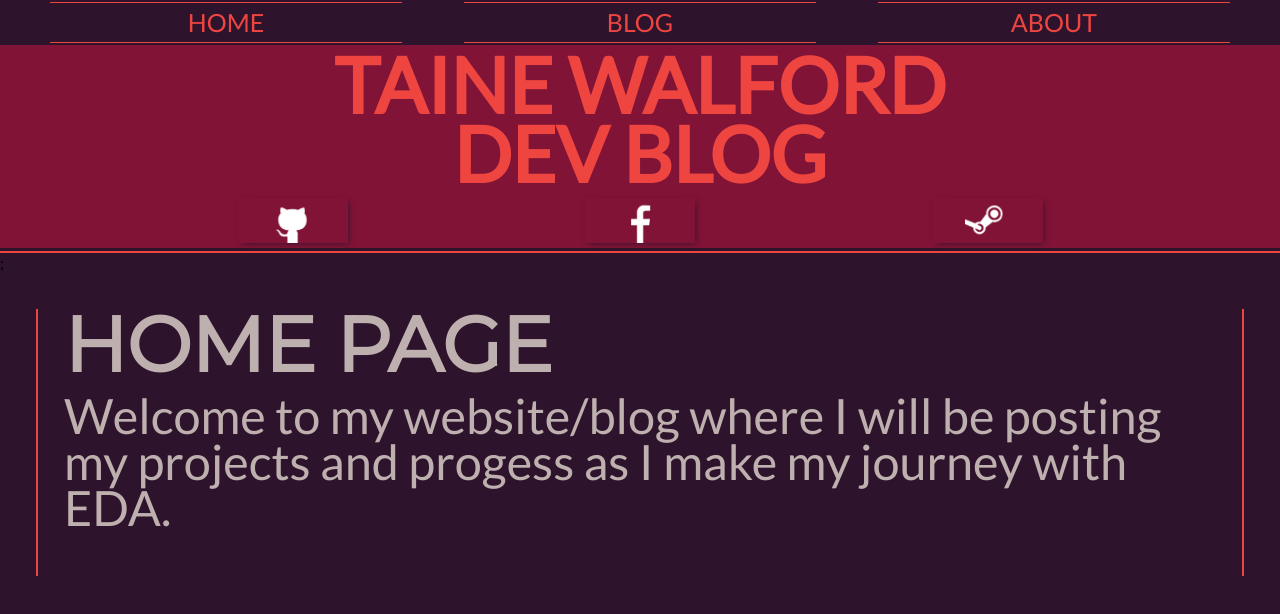
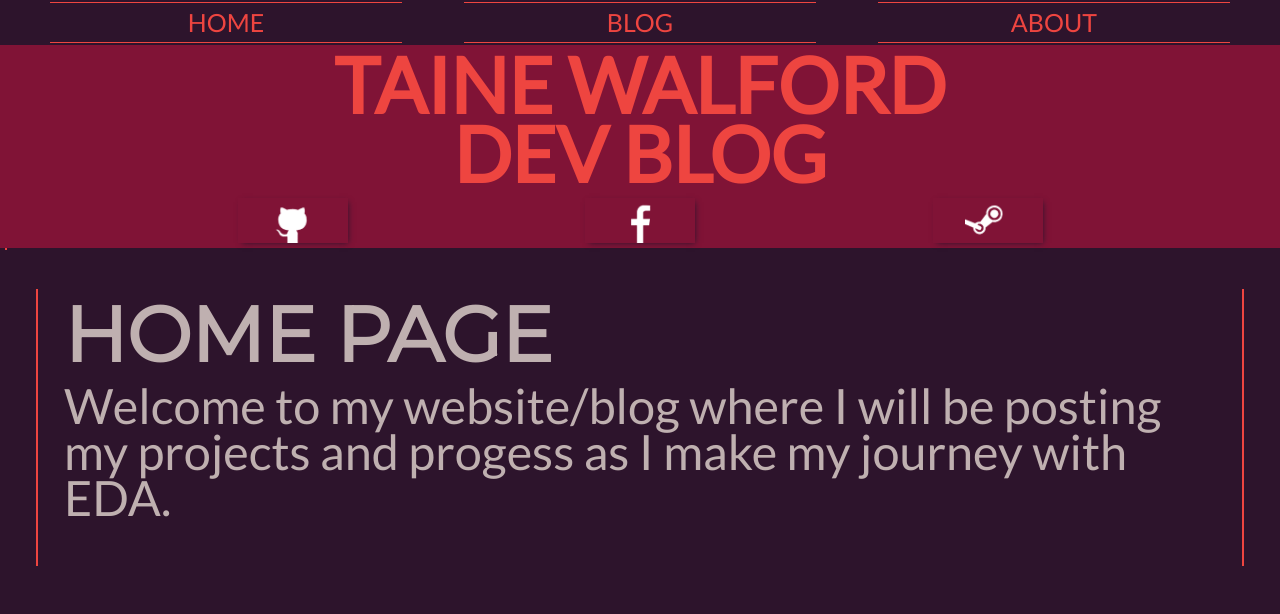
Before and after one commit to taine-walford/taine-walford.github.io, a plain HTML site: page index.html in a window 1280 px wide. Drawn offline with Linux system fonts and the light colour scheme.

Commit message:
edited css + index

```diff
--- a/index.html
+++ b/index.html
@@ -26,7 +26,7 @@
       </div>
     </div>
 
-    <hr class="sep" style=" margin: 0.3vh 0px; width: 100vw; border-style: solid;">;
+    <hr class="sep">
 
     <section class="post">
       <div class="post-header">
--- a/stylesheets/desktop.css
+++ b/stylesheets/desktop.css
@@ -169,7 +169,7 @@ li {
 */
 
 .post-header {
-  padding:         0px 2vw 10px 2vw;
+  padding:         10px 2vw 10px 2vw;
   display:         flex;
   justify-content: space-between;
   flex-wrap: wrap;
@@ -204,15 +204,10 @@ li {
 */
 
 .sep {
-  border-color: var(--light);
-  width:        80%;
-  border-style: solid;
-}
+  margin: 0.3vh 0px;
+  width:  calc(100vw - 2);
+  border: 1px solid var(--light);
 
-.vertical-hr {
-  display: inline-block;
-  border:  5px solid red;
-  border-style: solid;
 }
 
 .button {
```
